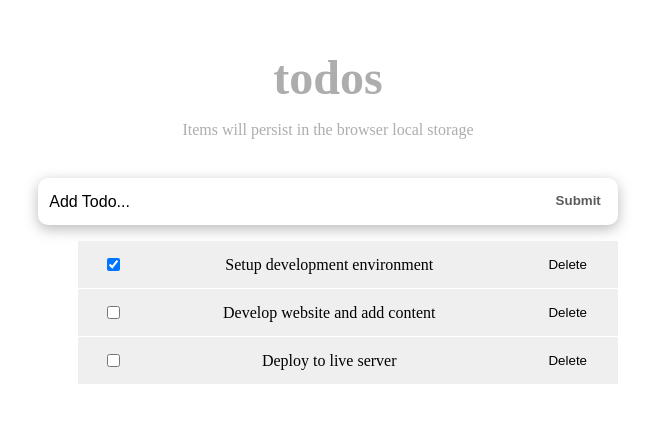
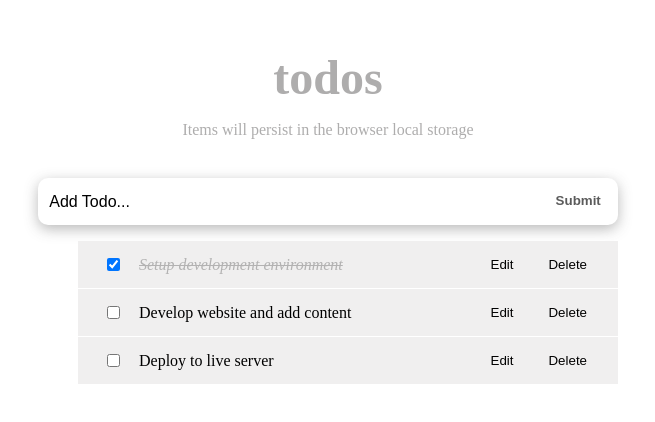
Before and after one commit to zuhebahmed88091/To-Do-React, a React (Create React App) app: page / in a window 1280 px wide. Shown: the part 134-556 px from the top of the page, without its empty margins (332-987 px from the left). Built offline with nearby package versions, Linux system fonts and the light colour scheme.

Commit message:
Update todoitem

```diff
--- a/src/components/TodoItem.jsx
+++ b/src/components/TodoItem.jsx
@@ -1,7 +1,15 @@
 import PropTypes from 'prop-types';
 import styles from 'styles/TodoItem.module.css';
+// import { useState } from 'react';
 
-const TodoItem = ({ itemProp, handleChange, delTodo }) => (
+const TodoItem = ({ itemProp, handleChange, delTodo }) => {
+  const completedStyle = {
+    fontStyle: 'italic',
+    color: '#595959',
+    opacity: 0.4,
+    textDecoration: 'line-through',
+  };
+  return (
     <li className={styles.item}>
       <div className={styles.content}>
         <input
@@ -9,13 +17,17 @@ const TodoItem = ({ itemProp, handleChange, delTodo }) => (
           checked={itemProp.completed}
           onChange={() => handleChange(itemProp.id)}
         />
+        <button type="button">Edit</button>
         <button type="button" onClick={() => delTodo(itemProp.id)}>
           Delete
         </button>
+        <span style={itemProp.completed ? completedStyle : null}>
           {itemProp.title}
+        </span>
       </div>
     </li>
   );
+};
 
 TodoItem.propTypes = {
   itemProp: PropTypes.arrayOf(
--- a/src/styles/app.css
+++ b/src/styles/app.css
@@ -2,18 +2,21 @@
   width: 100%;
   padding: 8rem 20px 3rem;
 }
+
 .todos {
   max-width: 580px;
   margin: 0 auto;
 }
+
 .form-container {
   display: flex;
   border-radius: calc(0.1 * 100px);
-    box-shadow: 0px 4px 14px 0px rgba(70, 70, 70, 0.38);
+  box-shadow: 0 4px 14px 0 rgba(70, 70, 70, 0.38);
   justify-content: space-around;
   background: #fff;
   font-size: 1rem;
 }
+
 .input-text {
   width: 85%;
   padding-right: 5px;
@@ -21,9 +24,11 @@
   border-radius: calc(0.5 * 100px);
   font-size: 1rem;
 }
+
 .input-text::placeholder {
   color: #000;
 }
+
 .input-submit {
   background: transparent;
   color: #5b5b5b;
@@ -32,12 +37,14 @@
   font-weight: 600;
   margin-right: 10px;
 }
+
 .input-text,
 .input-submit {
   height: 45px;
   outline: none;
   border: none;
 }
+
 .submit-warning {
   font-size: 13px;
   color: red;
```
Lines whose indentation alone changed are shown as unchanged.
